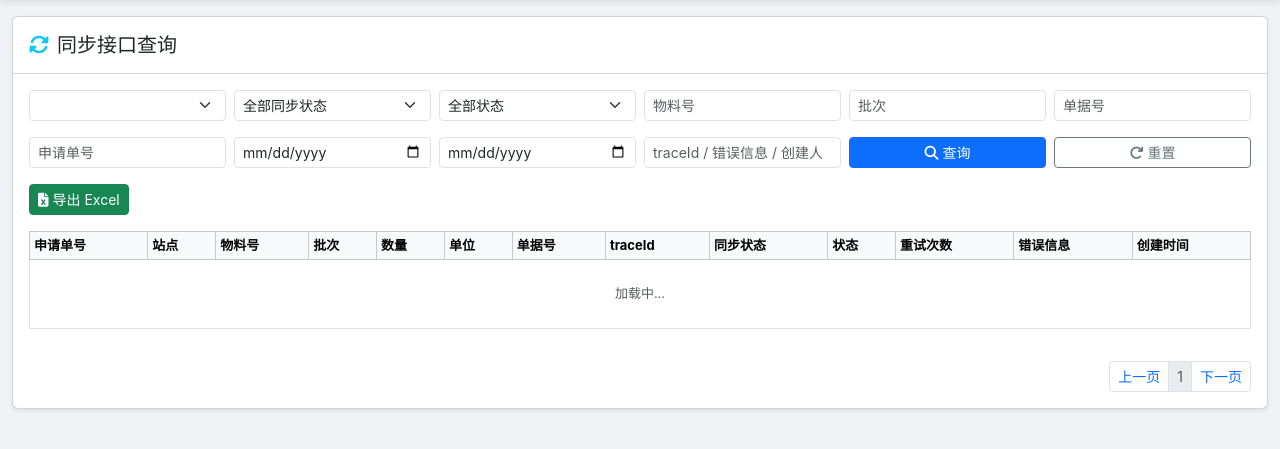
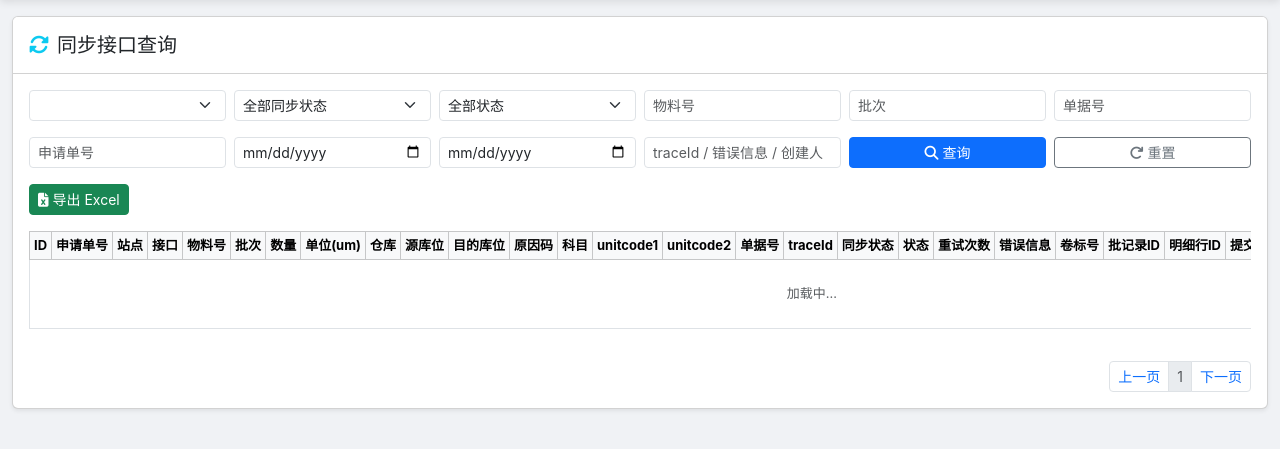
Before and after one commit to Jason8PANG/materialpickup, a Flask app: page /csi-interface in a window 1280 px wide. Shown: the part 58-507 px from the top of the page. Run offline with Flask 3, Linux system fonts and the light colour scheme; the visitor is signed in with stand-in values (Sample User, id 1); data that the repository does not hold is empty.

Commit message:
feat: 前端显示Lot库位+同步接口查询页全栏位+单位改用um
- 卷标维护：validate-lot 校验缓存 Lot 库位（coilState.lotLocs），录入行只读显示库位，
  保存（saveCoilRow/saveCoils）随 payload 提交 loc；已录入卷标表格新增「库位」列
- 批次维护：两段式校验缓存 _lotLocs（与 _lotOnhand 同生命周期），批次列表与新增表单
  显示库位，保存（POST/PUT lots）随 payload 提交 loc
- 同步接口查询：表格扩展为全部 31 列（含 um/unitcode1-2/卷标号/批记录ID/提交时间等），
  保持横向滚动，traceId/错误信息省略显示并带 title 全文，空值统一 '-'
- i18n：新增库位、单位(um) 及 CSI 全栏位列名（中英各 517 键，保持对齐）
- 静态资源版本号升至 20261017f

```diff
--- a/app/static/js/i18n.js
+++ b/app/static/js/i18n.js
@@ -38,19 +38,38 @@ const I18N = {
         'csi.query': '查询',
         'csi.reset': '重置',
         'csi.export': '导出 Excel',
+        'csi.col_id': 'ID',
         'csi.col_request': '申请单号',
         'csi.col_site': '站点',
+        'csi.col_api': '接口',
         'csi.col_item': '物料号',
         'csi.col_lot': '批次',
         'csi.col_qty': '数量',
-        'csi.col_unit': '单位',
+        'csi.col_um': '单位(um)',
+        'csi.col_unit': '单位(um)',
+        'csi.col_warehouse': '仓库',
+        'csi.col_from_location': '源库位',
+        'csi.col_to_location': '目的库位',
+        'csi.col_reasoncode': '原因码',
+        'csi.col_account': '科目',
+        'csi.col_unitcode1': 'unitcode1',
+        'csi.col_unitcode2': 'unitcode2',
         'csi.col_doc': '单据号',
         'csi.col_trace': 'traceId',
         'csi.col_sync': '同步状态',
         'csi.col_status': '状态',
         'csi.col_retry': '重试次数',
         'csi.col_error': '错误信息',
+        'csi.col_coil_id': '卷标号',
+        'csi.col_lot_id': '批记录ID',
+        'csi.col_item_id': '明细行ID',
+        'csi.col_submitted': '提交时间',
+        'csi.col_last_poll': '最后轮询',
         'csi.col_created': '创建时间',
+        'csi.col_createby': '创建人',
+        'csi.col_updated': '更新时间',
+        'csi.col_updateby': '更新人',
+        'csi.col_job': 'job',
         'csi.summary': '合计',
         'csi.total_label': '共',
         'csi.records': '条',
@@ -259,6 +278,7 @@ const I18N = {
         'detail.maintain_lots': '维护批次',
         'lots.modal_title': '批次维护',
         'lots.lot_no': '批号',
+        'lots.loc': '库位',
         'lots.qty': '数量',
         'lots.actions': '操作',
         'lots.add': '新增批次',
@@ -504,7 +524,7 @@ const I18N = {
         'coils.enter_title': '录入新卷标',
         'coils.modal_title': '卷标信息录入',
         'coils.lot': 'Lot 批次号',
-        'coils.unit_readonly': '单位(只读)',
+        'coils.unit_readonly': '计量单位(um)',
         'coils.alert': '物料号以 A/B 开头必须录入卷标；Part Number / 单位 / 卷号由系统自动带出（只读）；仅需填写长度，保存后转入下方「已录入卷标」列表。',
         'coils.length_placeholder': '长度',
         'coils.coilid_placeholder': 'YYMMDD+3位',
@@ -522,6 +542,7 @@ const I18N = {
         'coils.part': '物料',
         'coils.length': '长度',
         'coils.unit': '单位',
+        'coils.loc': '库位',
         'coils.status': '状态',
         'coils.batch_print': '批量打印所选',
         'coils.empty': '本单还没有录入卷标',
@@ -583,19 +604,38 @@ const I18N = {
         'csi.query': 'Query',
         'csi.reset': 'Reset',
         'csi.export': 'Export Excel',
+        'csi.col_id': 'ID',
         'csi.col_request': 'Request No.',
         'csi.col_site': 'Site',
+        'csi.col_api': 'API',
         'csi.col_item': 'Item',
         'csi.col_lot': 'Lot',
         'csi.col_qty': 'Qty',
-        'csi.col_unit': 'Unit',
+        'csi.col_um': 'Unit (um)',
+        'csi.col_unit': 'Unit (um)',
+        'csi.col_warehouse': 'Warehouse',
+        'csi.col_from_location': 'From Loc.',
+        'csi.col_to_location': 'To Loc.',
+        'csi.col_reasoncode': 'Reason Code',
+        'csi.col_account': 'Account',
+        'csi.col_unitcode1': 'unitcode1',
+        'csi.col_unitcode2': 'unitcode2',
         'csi.col_doc': 'Document No.',
         'csi.col_trace': 'traceId',
         'csi.col_sync': 'Sync Status',
         'csi.col_status': 'Status',
         'csi.col_retry': 'Retries',
         'csi.col_error': 'Error',
+        'csi.col_coil_id': 'Coil ID',
+        'csi.col_lot_id': 'Lot Record ID',
+        'csi.col_item_id': 'Item Line ID',
+        'csi.col_submitted': 'Submitted',
+        'csi.col_last_poll': 'Last Poll',
         'csi.col_created': 'Created',
+        'csi.col_createby': 'Created By',
+        'csi.col_updated': 'Updated',
+        'csi.col_updateby': 'Updated By',
+        'csi.col_job': 'job',
         'csi.summary': 'Summary',
         'csi.total_label': 'Total',
         'csi.records': 'records',
@@ -804,6 +844,7 @@ const I18N = {
         'detail.maintain_lots': 'Maintain lots',
         'lots.modal_title': 'Lot Management',
         'lots.lot_no': 'Lot No.',
+        'lots.loc': 'Location',
         'lots.qty': 'Qty',
         'lots.actions': 'Actions',
         'lots.add': 'Add lot',
@@ -1049,7 +1090,7 @@ const I18N = {
         'coils.enter_title': 'Enter New Coil',
         'coils.modal_title': 'Coil Entry',
         'coils.lot': 'Lot No.',
-        'coils.unit_readonly': 'Unit (read-only)',
+        'coils.unit_readonly': 'Unit (um)',
         'coils.alert': 'Part numbers starting with A/B require coil entry. Part number / unit / coil ID are auto-filled (read-only). Only enter the length; saved coils move to the "Entered Coils" list below.',
         'coils.length_placeholder': 'Length',
         'coils.coilid_placeholder': 'YYMMDD+3 digits',
@@ -1067,6 +1108,7 @@ const I18N = {
         'coils.part': 'Part',
         'coils.length': 'Length',
         'coils.unit': 'Unit',
+        'coils.loc': 'Location',
         'coils.status': 'Status',
         'coils.batch_print': 'Print Selected',
         'coils.empty': 'No coils entered yet',
--- a/app/templates/base.html
+++ b/app/templates/base.html
@@ -155,8 +155,8 @@
     </div>
 
     <script src="https://unpkg.com/bootstrap@5.3.2/dist/js/bootstrap.bundle.min.js"></script>
-    <script src="{{ url_for('static', filename='js/i18n.js') }}?v=20261017e"></script>
-    <script src="{{ url_for('static', filename='js/main.js') }}?v=20261017e"></script>
+    <script src="{{ url_for('static', filename='js/i18n.js') }}?v=20261017f"></script>
+    <script src="{{ url_for('static', filename='js/main.js') }}?v=20261017f"></script>
     <script>
     // 语言切换（覆盖 i18n.js 中的 setLang，额外更新 navbar 标签）
     function switchUILang(lang) {
--- a/app/templates/csi_interface.html
+++ b/app/templates/csi_interface.html
@@ -74,26 +74,44 @@
             </div>
         </div>
         <div class="table-responsive">
-            <table class="table table-sm table-bordered table-hover align-middle">
+            <table class="table table-sm table-bordered table-hover align-middle text-nowrap small">
                 <thead class="table-light">
                     <tr>
+                        <th data-i18n="csi.col_id">ID</th>
                         <th data-i18n="csi.col_request">申请单号</th>
                         <th data-i18n="csi.col_site">站点</th>
+                        <th data-i18n="csi.col_api">接口</th>
                         <th data-i18n="csi.col_item">物料号</th>
                         <th data-i18n="csi.col_lot">批次</th>
                         <th data-i18n="csi.col_qty">数量</th>
-                        <th data-i18n="csi.col_unit">单位</th>
+                        <th data-i18n="csi.col_um">单位(um)</th>
+                        <th data-i18n="csi.col_warehouse">仓库</th>
+                        <th data-i18n="csi.col_from_location">源库位</th>
+                        <th data-i18n="csi.col_to_location">目的库位</th>
+                        <th data-i18n="csi.col_reasoncode">原因码</th>
+                        <th data-i18n="csi.col_account">科目</th>
+                        <th data-i18n="csi.col_unitcode1">unitcode1</th>
+                        <th data-i18n="csi.col_unitcode2">unitcode2</th>
                         <th data-i18n="csi.col_doc">单据号</th>
                         <th data-i18n="csi.col_trace">traceId</th>
                         <th data-i18n="csi.col_sync">同步状态</th>
                         <th data-i18n="csi.col_status">状态</th>
                         <th data-i18n="csi.col_retry">重试次数</th>
                         <th data-i18n="csi.col_error">错误信息</th>
+                        <th data-i18n="csi.col_coil_id">卷标号</th>
+                        <th data-i18n="csi.col_lot_id">批记录ID</th>
+                        <th data-i18n="csi.col_item_id">明细行ID</th>
+                        <th data-i18n="csi.col_submitted">提交时间</th>
+                        <th data-i18n="csi.col_last_poll">最后轮询</th>
                         <th data-i18n="csi.col_created">创建时间</th>
+                        <th data-i18n="csi.col_createby">创建人</th>
+                        <th data-i18n="csi.col_updated">更新时间</th>
+                        <th data-i18n="csi.col_updateby">更新人</th>
+                        <th data-i18n="csi.col_job">job</th>
                     </tr>
                 </thead>
                 <tbody id="csiBody">
-                    <tr><td colspan="13" class="text-center text-muted py-4" data-i18n="csi.loading">加载中...</td></tr>
+                    <tr><td colspan="31" class="text-center text-muted py-4" data-i18n="csi.loading">加载中...</td></tr>
                 </tbody>
             </table>
         </div>
@@ -118,6 +136,12 @@ function csiEsc(v) {
     if (v === null || v === undefined) return '';
     return String(v).replace(/&/g, '&amp;').replace(/</g, '&lt;')
         .replace(/>/g, '&gt;').replace(/"/g, '&quot;');
+}
+
+// 单元格取值：空值统一显示 '-'，其余转义后输出
+function csiVal(v) {
+    if (v === null || v === undefined || v === '') return '-';
+    return csiEsc(v);
 }
 
 function buildCsiQuery(withPaging) {
@@ -148,7 +172,7 @@ function csiSyncBadge(isSync, label) {
 
 function loadCsi() {
     var tb = document.getElementById('csiBody');
-    tb.innerHTML = '<tr><td colspan="13" class="text-center text-muted py-4">' + csiEsc(__('csi.loading')) + '</td></tr>';
+    tb.innerHTML = '<tr><td colspan="31" class="text-center text-muted py-4">' + csiEsc(__('csi.loading')) + '</td></tr>';
     apiGet('/api/csi-interface?' + buildCsiQuery(true), function (resp) {
         CSI_STATE.total = resp.total || 0;
         var summary = resp.summary || {};
@@ -158,25 +182,45 @@ function loadCsi() {
             ' / ' + csiEsc(__('csi.sync_success')) + ' ' + (summary.success || 0) +
             ' / ' + csiEsc(__('csi.sync_failed')) + ' ' + (summary.failed || 0);
         if (!resp.data || resp.data.length === 0) {
-            tb.innerHTML = '<tr><td colspan="13" class="text-center text-muted py-4">' + csiEsc(__('csi.no_data')) + '</td></tr>';
+            tb.innerHTML = '<tr><td colspan="31" class="text-center text-muted py-4">' + csiEsc(__('csi.no_data')) + '</td></tr>';
         } else {
             tb.innerHTML = resp.data.map(function (r) {
                 var trace = csiEsc(r.traceid);
                 var err = csiEsc(r.errormessage);
+                var syncCell = (r.is_sync === null || r.is_sync === undefined)
+                    ? '-' : csiSyncBadge(r.is_sync, r.is_sync_label);
                 return '<tr>' +
-                    '<td>' + csiEsc(r.request_id) + '</td>' +
-                    '<td>' + csiEsc(r.siteref) + '</td>' +
-                    '<td>' + csiEsc(r.item) + '</td>' +
-                    '<td>' + csiEsc(r.lot) + '</td>' +
-                    '<td>' + (r.quantity !== null && r.quantity !== undefined ? r.quantity : '') + '</td>' +
-                    '<td>' + csiEsc(r.unitcode1) + '</td>' +
-                    '<td>' + csiEsc(r.documentnumber) + '</td>' +
-                    '<td class="text-truncate" style="max-width:180px" title="' + trace + '">' + (trace || '-') + '</td>' +
-                    '<td>' + csiSyncBadge(r.is_sync, r.is_sync_label) + '</td>' +
-                    '<td>' + csiEsc(r.status) + '</td>' +
-                    '<td>' + (r.retry_count !== null && r.retry_count !== undefined ? r.retry_count : 0) + '</td>' +
-                    '<td class="text-truncate" style="max-width:200px" title="' + err + '">' + (err || '-') + '</td>' +
-                    '<td>' + csiEsc(r.createdate) + '</td>' +
+                    '<td>' + csiVal(r.id) + '</td>' +
+                    '<td>' + csiVal(r.request_id) + '</td>' +
+                    '<td>' + csiVal(r.siteref) + '</td>' +
+                    '<td>' + csiVal(r.api_name) + '</td>' +
+                    '<td>' + csiVal(r.item) + '</td>' +
+                    '<td>' + csiVal(r.lot) + '</td>' +
+                    '<td class="text-end">' + csiVal(r.quantity) + '</td>' +
+                    '<td>' + csiVal(r.um) + '</td>' +
+                    '<td>' + csiVal(r.warehouse) + '</td>' +
+                    '<td>' + csiVal(r.from_location) + '</td>' +
+                    '<td>' + csiVal(r.to_location) + '</td>' +
+                    '<td>' + csiVal(r.reasoncode) + '</td>' +
+                    '<td>' + csiVal(r.account) + '</td>' +
+                    '<td>' + csiVal(r.unitcode1) + '</td>' +
+                    '<td>' + csiVal(r.unitcode2) + '</td>' +
+                    '<td>' + csiVal(r.documentnumber) + '</td>' +
+                    '<td><span class="d-inline-block text-truncate" style="max-width:180px" title="' + trace + '">' + (trace || '-') + '</span></td>' +
+                    '<td>' + syncCell + '</td>' +
+                    '<td>' + csiVal(r.status) + '</td>' +
+                    '<td class="text-end">' + csiVal(r.retry_count) + '</td>' +
+                    '<td><span class="d-inline-block text-truncate" style="max-width:240px" title="' + err + '">' + (err || '-') + '</span></td>' +
+                    '<td>' + csiVal(r.coil_id) + '</td>' +
+                    '<td>' + csiVal(r.lot_id) + '</td>' +
+                    '<td>' + csiVal(r.item_id) + '</td>' +
+                    '<td>' + csiVal(r.submitted_at) + '</td>' +
+                    '<td>' + csiVal(r.last_poll_at) + '</td>' +
+                    '<td>' + csiVal(r.createdate) + '</td>' +
+                    '<td>' + csiVal(r.createby) + '</td>' +
+                    '<td>' + csiVal(r.updatedate) + '</td>' +
+                    '<td>' + csiVal(r.updateby) + '</td>' +
+                    '<td>' + csiVal(r.job) + '</td>' +
                     '</tr>';
             }).join('');
         }
```
Also changed, not shown: app/static/js/coil.js (+40 -14 lines), app/templates/request_detail.html (+28 -6 lines).
